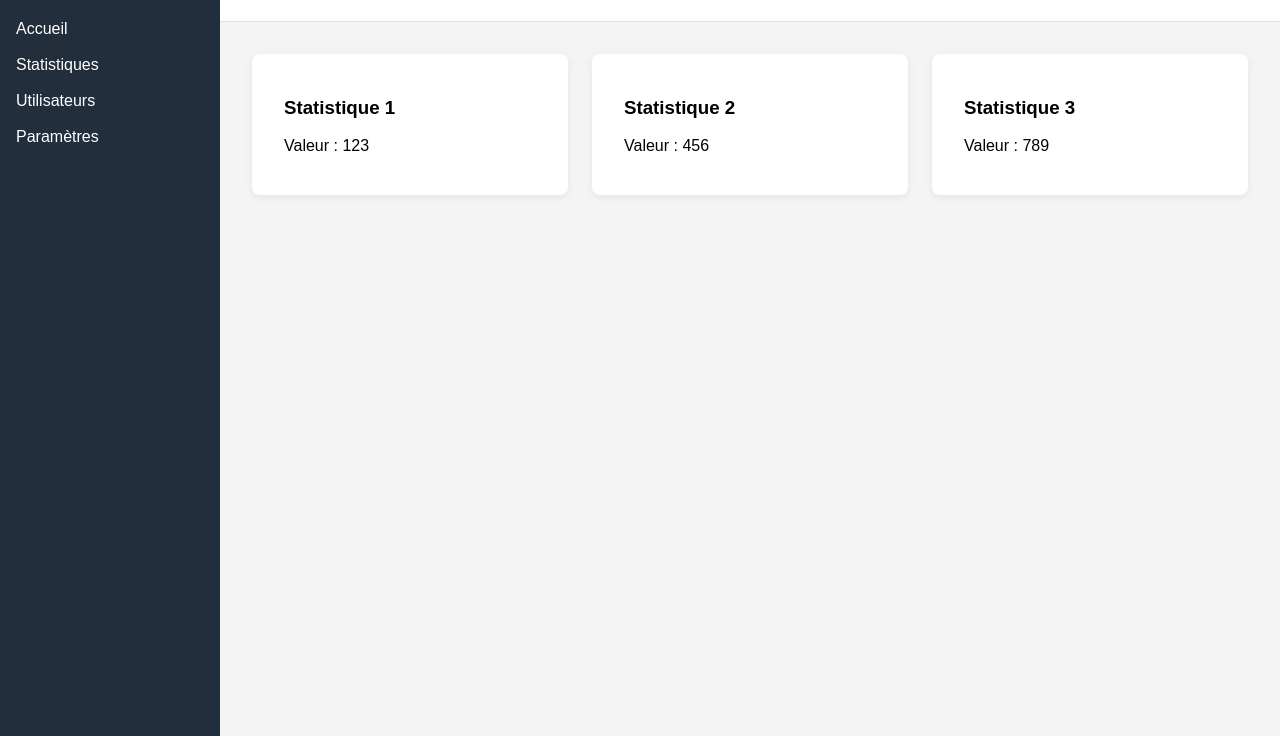
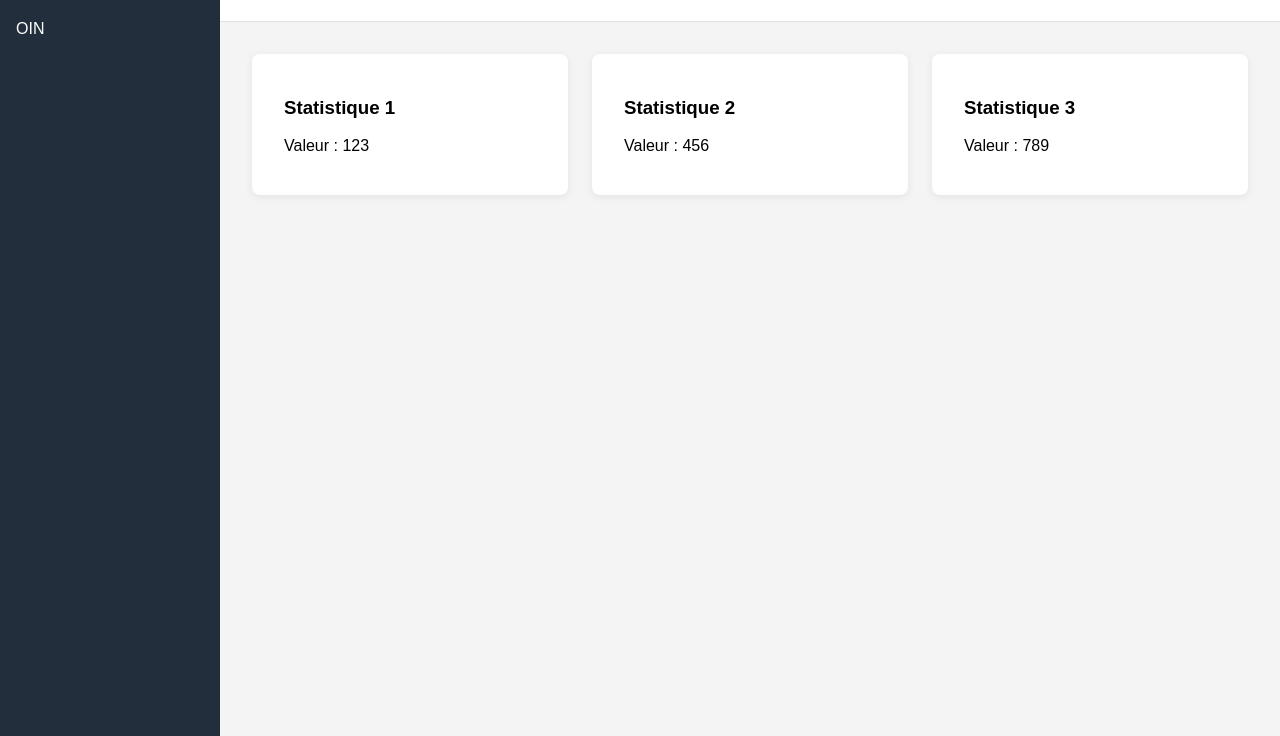
Before and after one commit to LucRakoto/Luc, a plain HTML site: page index.html in a window 1280 px wide. Shown: the part 64-800 px from the top of the page. Drawn offline with Linux system fonts and the light colour scheme.

Commit message:
modification

```diff
--- a/index.html
+++ b/index.html
@@ -12,10 +12,12 @@
         <aside class="sidebar">
             <h2>Menu</h2>
             <ul>
-                <li><a href="#">Accueil</a></li>
+
+                OIN
+                <!-- <li><a href="#">Accueil</a></li>
                 <li><a href="#">Statistiques</a></li>
                 <li><a href="#">Utilisateurs</a></li>
-                <li><a href="#">Paramètres</a></li>
+                <li><a href="#">Paramètres</a></li> -->
             </ul>
         </aside>
         <div class="main-content">
```
